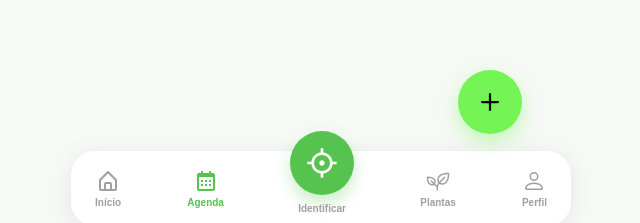
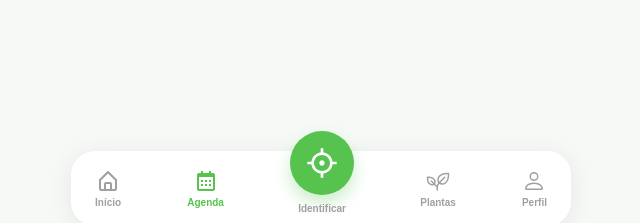
Before and after one commit to plant-ai-app/plant-ai-frontend, a React (Vite) app: page /schedule in a window 1280 px wide. Shown: the part 566-789 px from the top of the page, without its empty margins (319-959 px from the left). Built offline with nearby package versions, Linux system fonts and the light colour scheme; no server answers; sample sign-in values are in the browser's storage; a web font is replaced by a local one.

Commit message:
🔥:remove: Remove AddButton component from Schedule

```diff
--- a/src/components/pages/schedule/Schedule.jsx
+++ b/src/components/pages/schedule/Schedule.jsx
@@ -219,7 +219,7 @@ const Schedule = () => {
                     )}
                 </div>
             </div>
-            <AddButton onClick={() => alert("Adicionar nova tarefa")} />
+            {/* <AddButton onClick={() => alert("Adicionar nova tarefa")} /> */}
         </Container>
     );
 };
```
